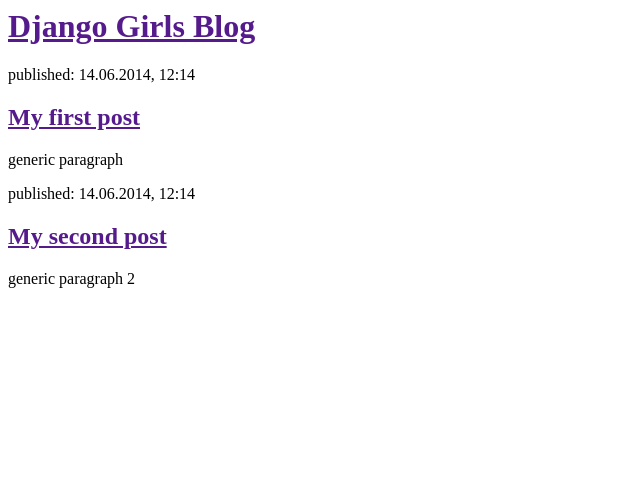
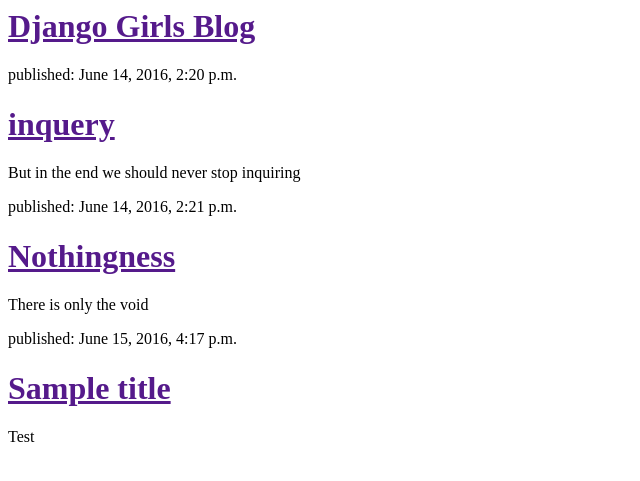
Before and after one commit to yuanqu2016/my-first-blog, a Django app: page / in a window 1280 px wide. Shown: the top 481 px of the page, without its empty margins (0-640 px from the left). Run offline with Django 3.2, Linux system fonts and the light colour scheme; data comes from the database, SQL or seed files in the repository; both versions use the stored data as it was after the commit.

Commit message:
Modified templates to display posts from database

```diff
--- a/blog/templates/blog/post_list.html
+++ b/blog/templates/blog/post_list.html
@@ -6,16 +6,13 @@
 		<div>
 			<h1><a href="">Django Girls Blog</a></h1>
 		</div>
-		<div>
-			<p>published: 14.06.2014, 12:14</p>
-			<h2><a href="">My first post</a></h2>
-			<p>generic paragraph</p>
-		</div>
 
-		<div>
-			<p>published: 14.06.2014, 12:14</p>
-			<h2><a href="">My second post</a></h2>
-			<p>generic paragraph 2</p>
-		</div>
+		{% for post in posts %}
+			<div>
+				<p>published: {{ post.published_date}}</p>
+				<h1><a href="">{{ post.title}}</a></h1>
+				<p>{{ post.text|linebreaks}}</p>
+			</div>
+		{% endfor %}
 	</body>
 </html>
--- a/blog/views.py
+++ b/blog/views.py
@@ -1,6 +1,9 @@
 from django.shortcuts import render
+from django.utils import timezone
+from .models import Post
 
 def post_list(request):
-	return render(request, 'blog/post_list.html', {})
+	posts = Post.objects.filter(published_date__lte=timezone.now()).order_by('published_date')
+	return render(request, 'blog/post_list.html', {'posts':posts})
 
 # Create your views here.
```
Also changed, not shown: db.sqlite3.
